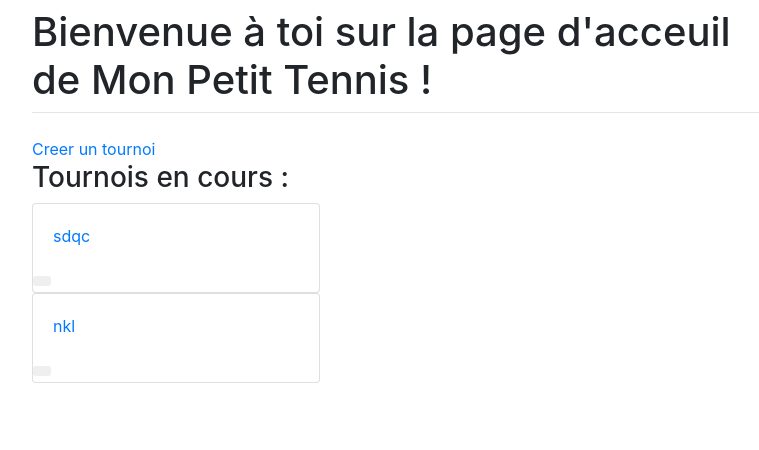
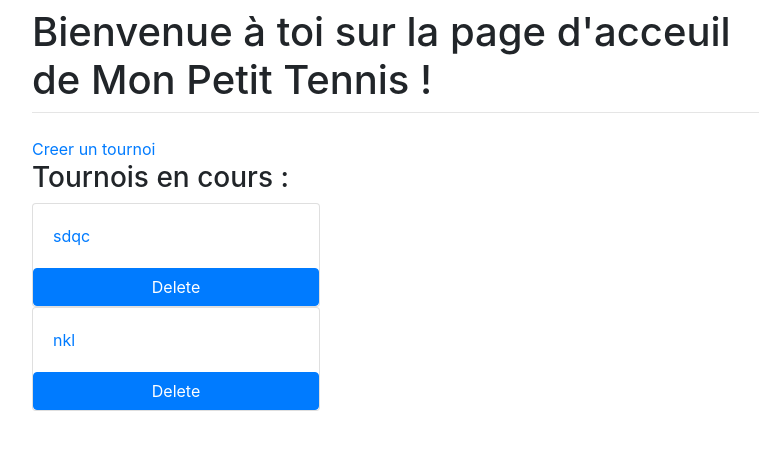
Before and after one commit to oqueffelec/MPT, a Django app: page / in a window 1280 px wide. Shown: the top 450 px of the page, without its empty margins (243-1002 px from the left). Run offline with Django 3.2, Linux system fonts and the light colour scheme; data comes from the database, SQL or seed files in the repository; both versions use the stored data as it was after the commit; some libraries are stand-ins or nearby versions.

Commit message:
:recycle: refactoring templates

```diff
--- a/game/templates/game/home.html
+++ b/game/templates/game/home.html
@@ -25,13 +25,7 @@
                         <a class="card-title" href="{% url 'tournament-detail' tournoi.id %}">{{ tournoi }}</a>
 
                     </div>
-                    <form action="{% url 'tournament-delete' tournoi.id %}" method="post">
-                      {% csrf_token %}
-                      <input type="hidden" name="tournament_id" value="{{tournoi.id}}"/>
-                      <button type="submit" class="btn btn-default btn-sm">
-                        <span class="glyphicon glyphicon-trash"></span>
-                      </button>
-                    </form>
+                    <a href="{% url 'tournament-delete' tournoi.id %}" class="btn btn-primary">Delete</a>
                   </div>
                 {% endfor %}
             </ul>
--- a/game/views.py
+++ b/game/views.py
@@ -13,17 +13,18 @@ class TournamentListView(ListView):
 
 class TournamentDetailView(DetailView):
     model = Tournament
-    template_name = 'game/tournament-detail.html'
+    template_name = 'game/tournament/tournament-detail.html'
     context_object_name = 'tournaments'
     #ordering = ['-date_created']
 
 class TournamentCreateView(CreateView):
     model = Tournament
     fields = ['name']
+    template_name = 'game/tournament/tournament_form.html'
 
 class TournamentDeleteView(DeleteView):
     model = Tournament
-    template_name = 'game/tournament-delete.html'
+    template_name = 'game/tournament/tournament-delete.html'
     context_object_name = 'tournaments'
     fields = ['name']
     sucess_url = reverse_lazy('home')
```
Also changed, not shown: db.sqlite3, game/templates/game/tournament/tournament-delete.html (renamed from game/templates/game/tournament-delete.html), game/templates/game/tournament/tournament-detail.html (renamed from game/templates/game/tournament-detail.html), game/templates/game/tournament/tournament_form.html (renamed from game/templates/game/tournament_form.html).
